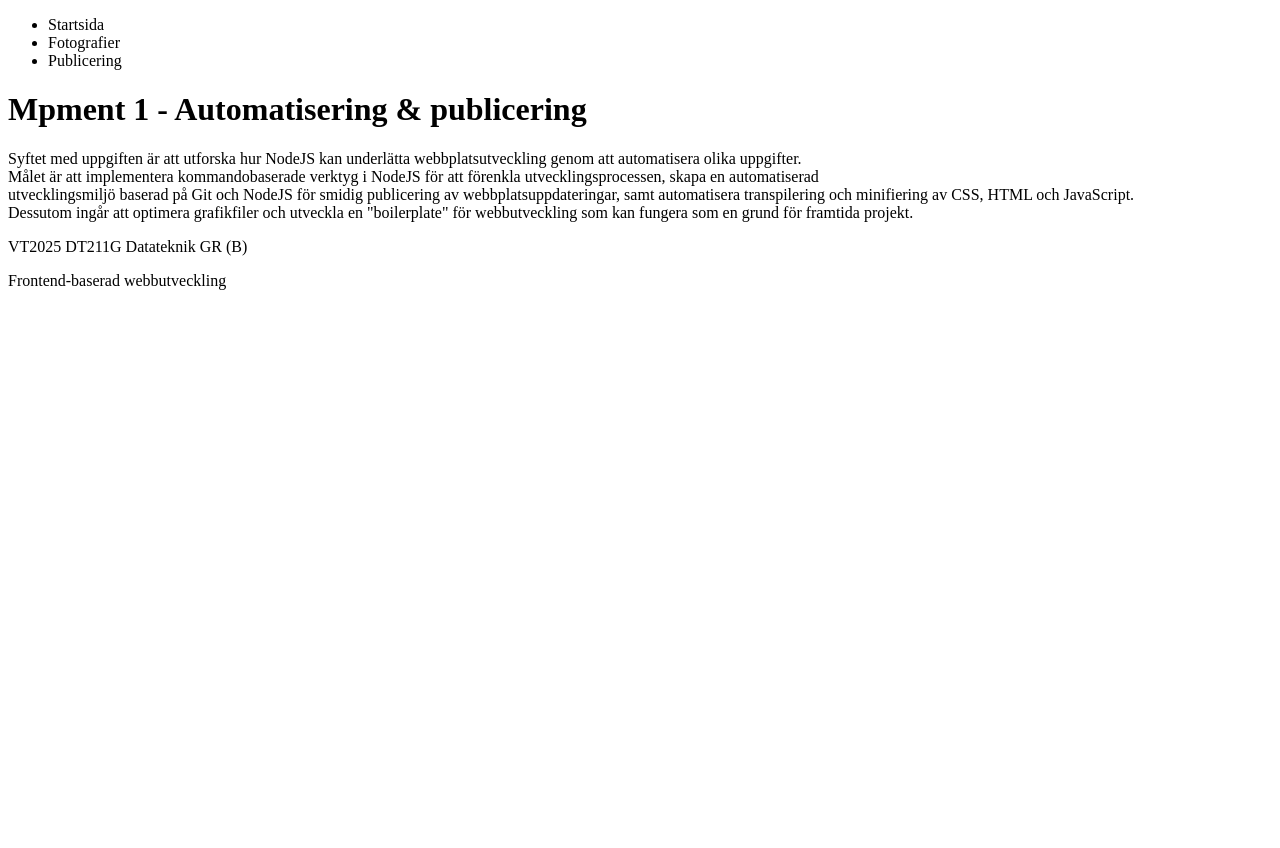
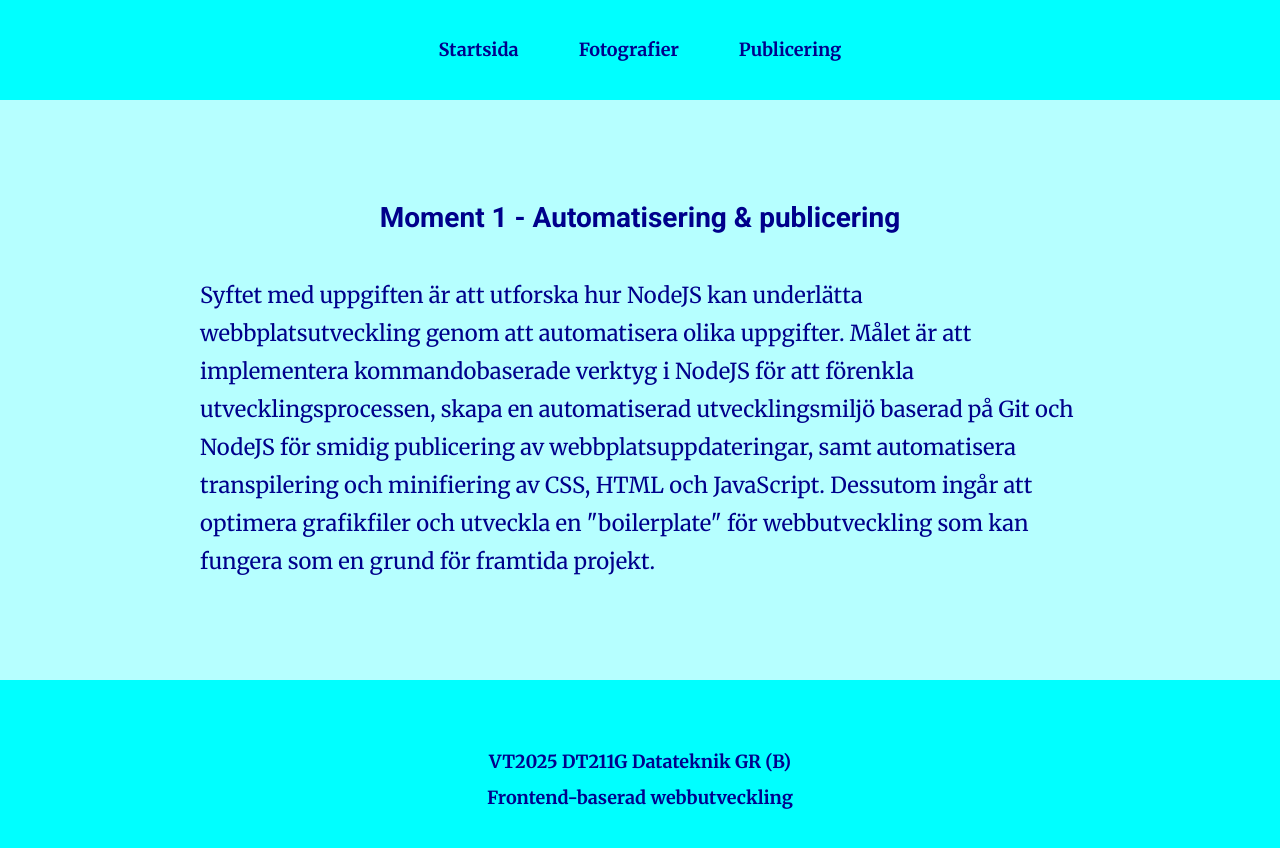
Before and after one commit to umavanmoriel/Moment1, a website built with Parcel: page src/index.html in a window 1280 px wide. Before the commit the page ends 800 px from the top, so only its background shows below. Built offline with nearby package versions, Linux system fonts and the light colour scheme.

Commit message:
lade till css för index.html

```diff
--- a/src/index.html
+++ b/src/index.html
@@ -18,10 +18,10 @@
         </nav>
     </header>
     <main>
-        <h1>Mpment 1 -  Automatisering & publicering</h1>
-        <p>Syftet med uppgiften är att utforska hur NodeJS kan underlätta webbplatsutveckling genom att automatisera olika uppgifter. <br>
-             Målet är att implementera kommandobaserade verktyg i NodeJS för att förenkla utvecklingsprocessen, skapa en automatiserad <br>
-             utvecklingsmiljö baserad på Git och NodeJS för smidig publicering av webbplatsuppdateringar, samt automatisera transpilering och minifiering av CSS, HTML och JavaScript. <br>
+        <h1>Moment 1 -  Automatisering & publicering</h1>
+        <p>Syftet med uppgiften är att utforska hur NodeJS kan underlätta webbplatsutveckling genom att automatisera olika uppgifter.
+             Målet är att implementera kommandobaserade verktyg i NodeJS för att förenkla utvecklingsprocessen, skapa en automatiserad
+             utvecklingsmiljö baserad på Git och NodeJS för smidig publicering av webbplatsuppdateringar, samt automatisera transpilering och minifiering av CSS, HTML och JavaScript.
              Dessutom ingår att optimera grafikfiler och utveckla en "boilerplate" för webbutveckling som kan fungera som en grund för framtida projekt.</p>
     </main>
     <footer>
--- a/src/style.css
+++ b/src/style.css
@@ -0,0 +1,70 @@
+@import url('https://fonts.googleapis.com/css2?family=Merriweather:ital,wght@0,300;0,400;0,700;0,900;1,300;1,400;1,700;1,900&family=Roboto:ital,wght@0,100;0,300;0,400;0,500;0,700;0,900;1,100;1,300;1,400;1,500;1,700;1,900&display=swap');
+
+* {
+    margin: 0;
+    padding: 0;
+}
+
+body {
+    background-color: rgba(0, 255, 255, 0.286);
+}
+
+h1 {
+    font-family: 'Roboto';
+    font-size: 28px;
+    font-weight: 700;
+    line-height: 36px;
+    color: darkblue;
+}
+
+p {
+    font-family: 'Merriweather';
+    font-size: 22px;
+    font-weight: 400;
+    line-height: 38px;
+    color: darkblue;
+}
+
+header {
+    display: flex;
+    justify-content: center;
+    align-items: center;
+    height: 100px;
+    background-color: aqua;
+}
+
+ul {
+    display: flex;
+    gap: 60px;
+    font-family: 'Merriweather';
+    font-size: 18px;
+    font-weight: 700;
+    line-height: 36px;
+    list-style: none;
+    color: darkblue;
+}
+
+main {
+    display: flex;
+    flex-direction: column;
+    align-items: center;
+    gap: 40px;
+    padding: 100px 200px;
+}
+
+footer {
+    background-color: aqua;
+    height: 200px;
+    display: flex;
+    flex-direction: column;
+    justify-content: center;
+    align-items: center;
+    color: darkblue;
+}
+
+footer p {
+    font-family: 'Merriweather';
+    font-size: 18px;
+    font-weight: 700;
+    line-height: 36px;
+}
```
Also changed, not shown: dist/index.html, 4 other files.
